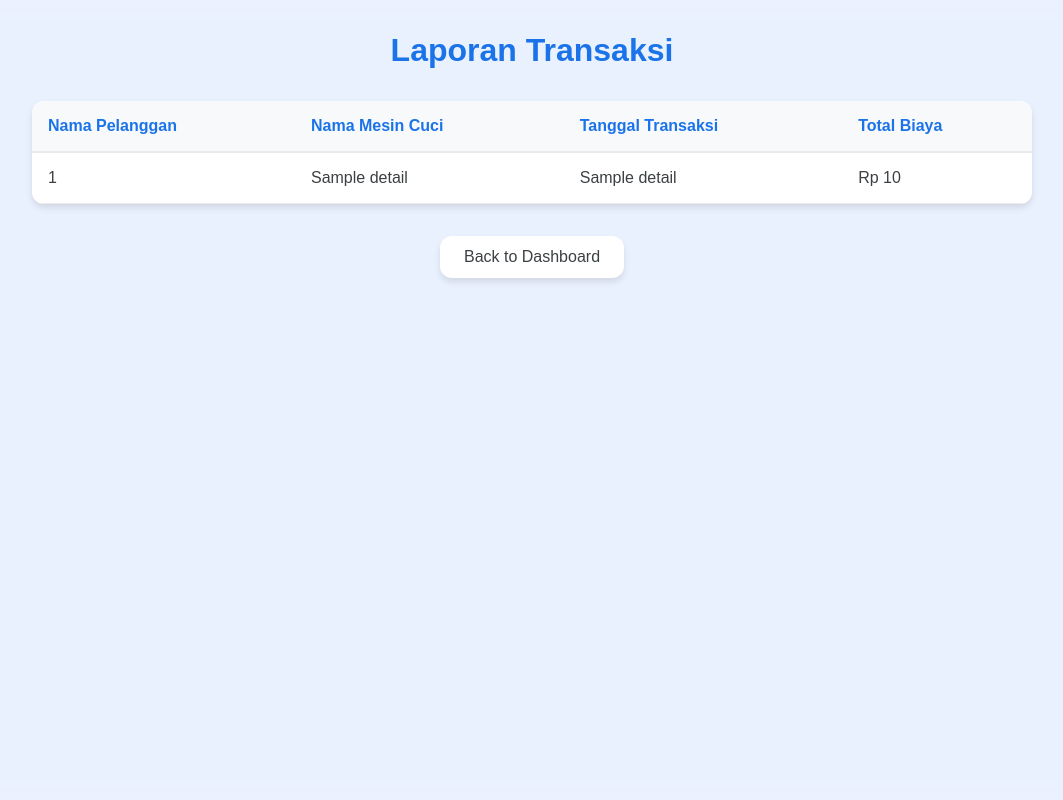
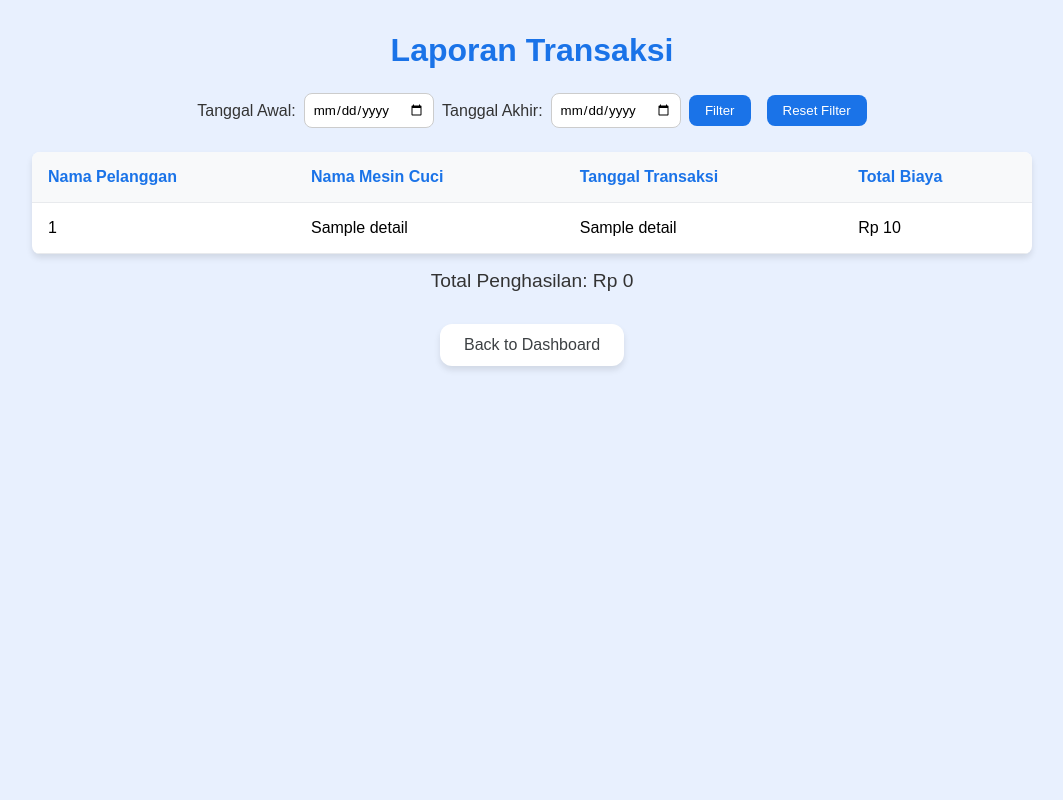
Before and after one commit to Marcellino0/TubesManpro, a Flask app: template templates/functionLaporan.html in a window 1280 px wide. Shown: the whole page, without its empty margins (108-1171 px from the left). Run offline with Flask 3, Linux system fonts and the light colour scheme; the template is opened without the code that fills it: most values are stand-ins (such as "Sample title", 1, 10 or a date in 2020).

Commit message:
tambahan attribut filter tgl

```diff
--- a/templates/functionLaporan.html
+++ b/templates/functionLaporan.html
@@ -18,42 +18,76 @@
         }
 
         .container {
-            position: relative;
             padding: 2rem;
-            min-height: 100vh;
             display: flex;
             flex-direction: column;
             align-items: center;
         }
 
-        .glass-effect {
-            position: absolute;
-            top: 0;
-            left: 0;
-            right: 0;
-            bottom: 0;
-            background: rgba(255, 255, 255, 0.1);
-            backdrop-filter: blur(10px);
-            z-index: 0;
-        }
-
         h1 {
             color: #1A73E8;
             font-size: 2rem;
-            margin-bottom: 2rem;
-            position: relative;
-            z-index: 1;
+            margin-bottom: 1.5rem;
             text-align: center;
         }
 
+        .form-container {
+            display: flex;
+            gap: 1rem;
+            align-items: center;
+            margin-bottom: 1.5rem;
+        }
+
+        .form-container form {
+            display: flex;
+            gap: 0.5rem;
+            align-items: center;
+        }
+
+        label {
+            font-weight: 500;
+            color: #333;
+        }
+
+        input[type="date"] {
+            padding: 0.5rem;
+            border: 1px solid #ccc;
+            border-radius: 8px;
+        }
+
+        button {
+            padding: 0.5rem 1rem;
+            border: none;
+            border-radius: 8px;
+            cursor: pointer;
+        }
+
+        button[type="submit"] {
+            background-color: #1A73E8;
+            color: white;
+            transition: background-color 0.3s;
+        }
+
+        button[type="submit"]:hover {
+            background-color: #135CA8;
+        }
+
+        .reset-button {
+            background-color: #FF6B6B;
+            color: white;
+            transition: background-color 0.3s;
+        }
+
+        .reset-button:hover {
+            background-color: #D9534F;
+        }
+
         .table-container {
-            background: #FFFFFF;
-            border-radius: 12px;
-            box-shadow: 0 4px 6px rgba(0, 0, 0, 0.1);
             width: 100%;
             max-width: 1000px;
-            position: relative;
-            z-index: 1;
+            background: white;
+            border-radius: 8px;
+            box-shadow: 0 4px 6px rgba(0, 0, 0, 0.1);
             overflow: hidden;
         }
 
@@ -62,23 +96,25 @@
             border-collapse: collapse;
         }
 
+        th, td {
+            padding: 1rem;
+            text-align: left;
+            border-bottom: 1px solid #E8EAED;
+        }
+
         th {
             background-color: #F8F9FA;
             color: #1A73E8;
-            font-weight: 600;
-            padding: 1rem;
-            text-align: left;
-            border-bottom: 2px solid #E8EAED;
-        }
-
-        td {
-            padding: 1rem;
-            border-bottom: 1px solid #E8EAED;
-            color: #3C4043;
         }
 
         tr:hover {
             background-color: #F8F9FA;
+        }
+
+        .total-container {
+            margin-top: 1rem;
+            font-size: 1.2rem;
+            color: #333;
         }
 
         .back-button {
@@ -90,44 +126,37 @@
             border-radius: 12px;
             font-weight: 500;
             transition: all 0.3s ease;
-            position: relative;
-            z-index: 1;
             box-shadow: 0 4px 6px rgba(0, 0, 0, 0.1);
         }
 
         .back-button:hover {
             background-color: #1A73E8;
-            color: #FFFFFF;
+            color: white;
             transform: translateY(-3px);
-            box-shadow: 0 8px 15px rgba(26, 115, 232, 0.2);
-        }
-
-        @media (max-width: 768px) {
-            .container {
-                padding: 1rem;
-            }
-
-            h1 {
-                font-size: 1.5rem;
-            }
-
-            .table-container {
-                overflow-x: auto;
-            }
-
-            th, td {
-                padding: 0.75rem;
-                font-size: 0.9rem;
-            }
         }
     </style>
 </head>
 <body>
     <div class="container">
-        <div class="glass-effect"></div>
-
         <h1>Laporan Transaksi</h1>
 
+        <!-- Form Filter dan Reset -->
+        <div class="form-container">
+            <form method="GET" action="{{ url_for('laporan_Transaksi') }}">
+                <label for="start_date">Tanggal Awal:</label>
+                <input type="date" id="start_date" name="start_date" value="{{ start_date }}" required>
+
+                <label for="end_date">Tanggal Akhir:</label>
+                <input type="date" id="end_date" name="end_date" value="{{ end_date }}" required>
+
+                <button type="submit">Filter</button>
+            </form>
+            <form method="GET" action="{{ url_for('laporan_Transaksi') }}">
+                <button type="submit" class="reset-button">Reset Filter</button>
+            </form>
+        </div>
+
+        <!-- Tabel Data -->
         <div class="table-container">
             <table>
                 <thead>
@@ -151,6 +180,12 @@
             </table>
         </div>
 
+        <!-- Total Penghasilan -->
+        <div class="total-container">
+            <p>Total Penghasilan: Rp {{ "%.0f"|format(total_penghasilan) }}</p>
+        </div>
+
+        <!-- Tombol Back to Dashboard -->
         <a href="{{ url_for('dashboard') }}" class="back-button">Back to Dashboard</a>
     </div>
 </body>
```
